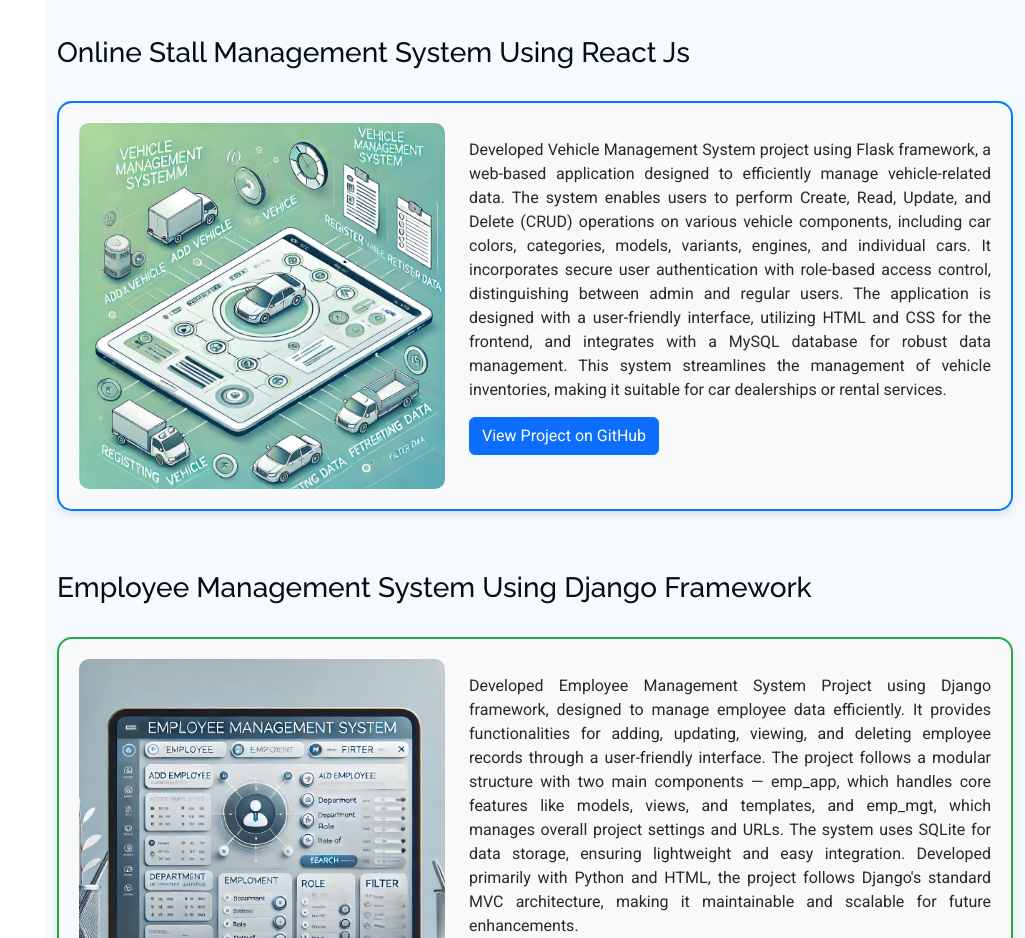
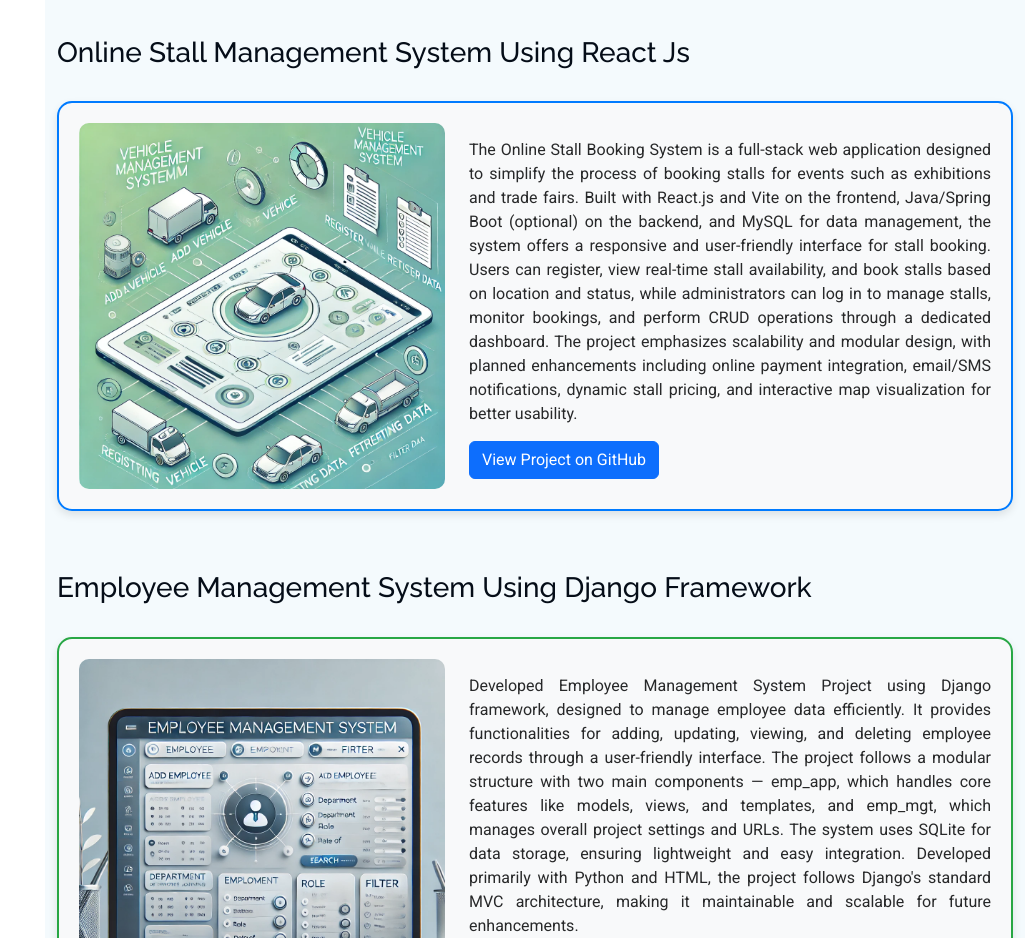
Before and after one commit to dhanushgopi2456/dhanush-portfolio, a plain HTML site: page index.html in a window 1280 px wide. Shown: the part 3960-4898 px from the top of the page, without its empty margins (255-1280 px from the left). Drawn offline with Linux system fonts and the light colour scheme.

Commit message:
Update index.html

```diff
--- a/index.html
+++ b/index.html
@@ -335,9 +335,9 @@
                 </div>
                 <div class="col-lg-7">
                     <p style="text-align: justify; margin-top: 15px;">
-                        Developed Vehicle Management System project using Flask framework, a web-based application designed to efficiently manage vehicle-related data. The system enables users to perform Create, Read, Update, and Delete (CRUD) operations on various vehicle components, including car colors, categories, models, variants, engines, and individual cars. It incorporates secure user authentication with role-based access control, distinguishing between admin and regular users. The application is designed with a user-friendly interface, utilizing HTML and CSS for the frontend, and integrates with a MySQL database for robust data management. This system streamlines the management of vehicle inventories, making it suitable for car dealerships or rental services.
-                    </p>
-                    <div style="margin-top: 15px;">
+	                        The Online Stall Booking System is a full-stack web application designed to simplify the process of booking stalls for events such as exhibitions and trade fairs. Built with React.js and Vite on the frontend, Java/Spring Boot (optional) on the backend, and MySQL for data management, the system offers a responsive and user-friendly interface for stall booking. Users can register, view real-time stall availability, and book stalls based on location and status, while administrators can log in to manage stalls, monitor bookings, and perform CRUD operations through a dedicated dashboard. The project emphasizes scalability and modular design, with planned enhancements including online payment integration, email/SMS notifications, dynamic stall pricing, and interactive map visualization for better usability.
+					</p>
+					<div style="margin-top: 15px;">
                         <a href="https://github.com/dhanushgopi2456/Vehicle_management" target="_blank">
                             <button class="btn btn-primary">View Project on GitHub</button>
                         </a>
```
